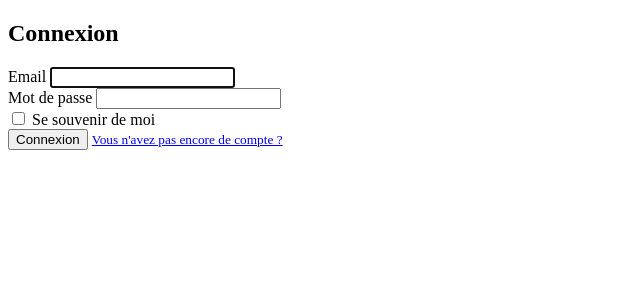
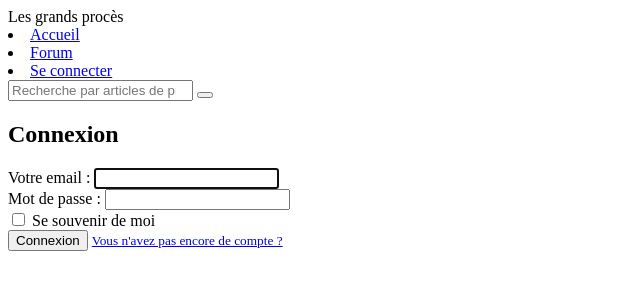
Before and after one commit to Yannis699/les_grands_proces, a Symfony app: template templates/login/login.html.twig in a window 1280 px wide. Shown: the top 300 px of the page, without its empty margins (0-640 px from the left). Run offline with Twig, Linux system fonts and the light colour scheme; the template is opened without the code that fills it, so the values that code supplies are empty; some libraries are stand-ins or nearby versions.

Commit message:
Ajout du html et bootstrap de base sur la page login

```diff
--- a/src/Controller/QuestionController.php
+++ b/src/Controller/QuestionController.php
@@ -60,6 +60,7 @@
             $comment->setCreatedAt(new \DateTimeImmutable);
             $comment->setRating(0);
             $comment->setQuestion($question);
+            $comment->setUser($user);
             $question->setAnswers($question->getAnswers() + 1);
             $em->persist($comment);
             $em->flush();
--- a/templates/home/partials/_nav.html.twig
+++ b/templates/home/partials/_nav.html.twig
@@ -19,7 +19,6 @@
 
         {% else %}
         <div class="connexion_nav">
-            <li><a href="{{ path('signup') }}">S'inscrire</a></li>
             <li><a href="{{ path('login') }}">Se connecter</a></li>
         </div>
 
--- a/templates/login/login.html.twig
+++ b/templates/login/login.html.twig
@@ -3,21 +3,22 @@
 {% block title %}Connexion{% endblock %}
 
 {% block body %}
+    {% include ('home/partials/_nav.html.twig') %}
 
-<div class="login_container">
-  <form method="post">
-      <h2 class="">Connexion</h2>
-      <div class="form-row">
-        <label for="inputEmail">Email</label>
-        <input type="email" value="{{ last_username }}" name="_username" id="username" required autofocus>
+<div class="mt-5 login_container container-fluid d-flex justify-content-center text-light">
+  <form method="post" class="col-xl-5 col-lg-6 col-md-8 col-sm-12 border form_login">
+      <h2 class="py-3 d-flex justify-content-center">Connexion</h2>
+      <div class="form-row row py-3 m-0">
+        <label for="inputEmail" class="d-flex justify-content-center m-0 fs-4 col-4">Votre email : </label>
+        <input type="email" value="{{ last_username }}" name="_username" id="username" class="col-6" required autofocus>
       </div>
-      <div class="form-row">
-        <label for="inputPassword">Mot de passe</label>
-        <input type="password" name="_password" id="password" required>
+      <div class="form-row row py-3 m-0">
+        <label for="inputPassword" class="d-flex justify-content-center m-0 fs-4 col-4 fs-4">Mot de passe :</label>
+        <input type="password" name="_password" id="password" class="col-6" required>
       </div>
-      <div class="form-row">
-        <label>
-          <input type="checkbox" name="_remember_me"> Se souvenir de moi
+      <div class="form-row py-3">
+        <label class="col-4 d-flex justify-content-center">
+          <input type="checkbox" name="_remember_me" class="mx-2"> Se souvenir de moi
         </label>
       </div>
       {% if error %}
@@ -27,12 +28,14 @@
       {% endif %}
       <input type="hidden" name="_csrf_token" value="{{ csrf_token('authenticate') }}">
 
+    <div class="btn_login_container p-3 px-5">
       <button class="btn btn-primary" type="submit">
         Connexion
       </button>
       <small>
-        <a href="{{ path('signup') }}">Vous n'avez pas encore de compte ?</a>
+        <a href="{{ path('signup') }}" class="px-2">Vous n'avez pas encore de compte ?</a>
       </small>
+    </div>
   </form>
 </div>
 {% endblock %}
--- a/templates/question/show.html.twig
+++ b/templates/question/show.html.twig
@@ -33,10 +33,10 @@
      {% if form is defined %}
      <h3> Votre réponse </h3>
      <div class="comment_form">
-          {{form_start(comment_form)}}
-          {{form_rest(comment_form)}}
+          {{form_start(form)}}
+          {{form_rest(form)}}
                <button class=""> soumettre</button>
-          {{form_end(comment_form)}}
+          {{form_end(form)}}
      </div>
      {% endif %}
    </div>
```
